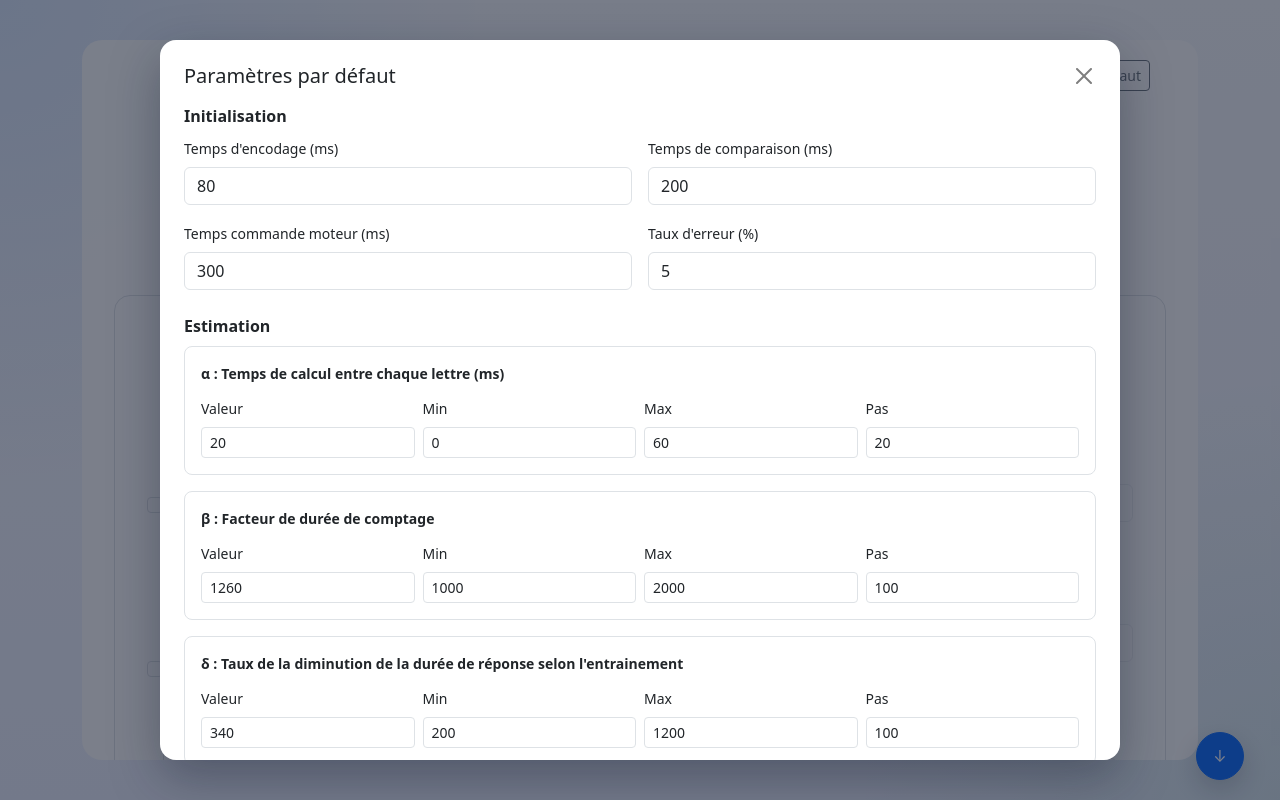
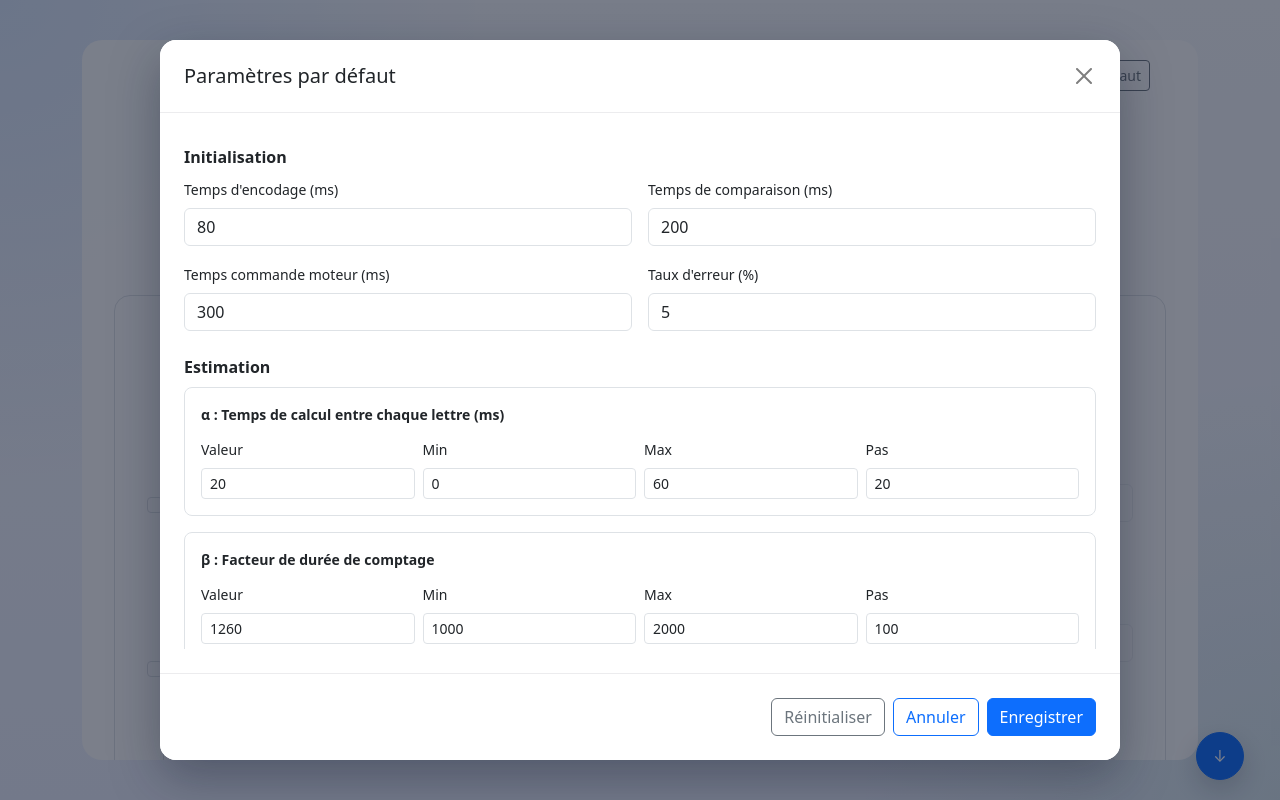
Before and after one commit to GatienCaillet/TER_CAILLET_ILLOUZ, a Vue app in the folder dev/: page / in a window 1280 px wide. Both pictures are taken after a click on the button "Par défaut". Built offline with nearby package versions, Linux system fonts and the light colour scheme.

Commit message:
feat: affichage modifier pour avoir toujour le haut et bas du modal

```diff
--- a/dev/src/components/ParametersForm.vue
+++ b/dev/src/components/ParametersForm.vue
@@ -619,7 +619,7 @@ defineExpose({ setParamsEstim });
       @click.self="closeSettings"
     >
       <div class="settings-modal">
-        <div class="d-flex align-items-center justify-content-between mb-3">
+        <div class="settings-modal-header d-flex align-items-center justify-content-between mb-3">
           <h5 class="mb-0">Paramètres par défaut</h5>
           <button
             type="button"
@@ -629,6 +629,7 @@ defineExpose({ setParamsEstim });
           ></button>
         </div>
 
+        <div class="grow overflow-auto pt-3 px-4 pb-4">
           <div class="settings-section">
             <div class="fw-bold mb-2">Initialisation</div>
             <div class="row g-3">
@@ -698,8 +699,9 @@ defineExpose({ setParamsEstim });
               </div>
             </div>
           </div>
+        </div>
 
-        <div class="d-flex flex-wrap justify-content-end gap-2 mt-4">
+        <div class="settings-modal-footer d-flex flex-wrap justify-content-end gap-2 mt-4">
           <button
             type="button"
             class="btn btn-outline-secondary"
@@ -742,10 +744,27 @@ defineExpose({ setParamsEstim });
 .settings-modal {
   width: min(960px, 100%);
   max-height: 90vh;
-  overflow-y: auto;
   background: #fff;
   border-radius: 1rem;
+  padding: 0;
+  box-shadow: 0 18px 50px rgba(15, 23, 42, 0.35);
+  display: flex;
+  flex-direction: column;
+  overflow: hidden;
+}
+
+.settings-modal-header,
+.settings-modal-footer {
+  background: #fff;
+  flex: 0 0 auto;
   padding: 1.5rem;
-  box-shadow: 0 18px 50px rgba(15, 23, 42, 0.35);
+}
+
+.settings-modal-header {
+  border-bottom: 1px solid rgba(15, 23, 42, 0.08);
+}
+
+.settings-modal-footer {
+  border-top: 1px solid rgba(15, 23, 42, 0.08);
 }
 </style>
```
Lines whose indentation alone changed are shown as unchanged.
